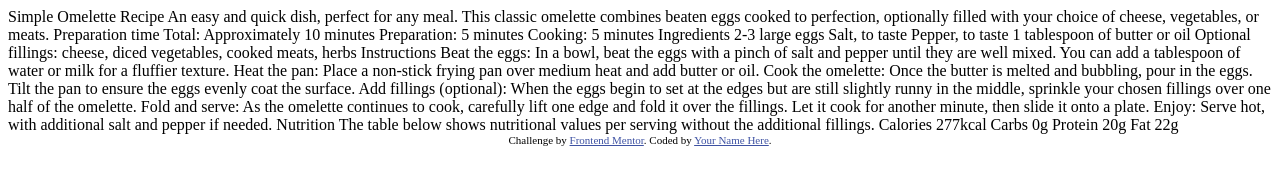
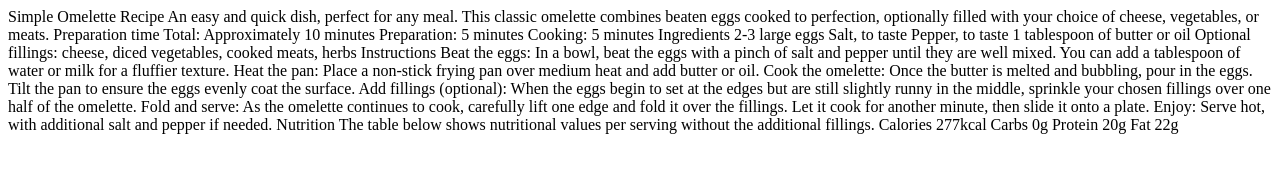
Before and after one commit to Shahbaaz92/fr-recipe-page-main, a plain HTML site: page index.html in a window 1280 px wide. Drawn offline with Linux system fonts and the light colour scheme.

Commit message:
Update index.html

```diff
--- a/index.html
+++ b/index.html
@@ -1,77 +1,30 @@
 <!DOCTYPE html>
 <html lang="en">
-<head>
-  <meta charset="UTF-8">
-  <meta name="viewport" content="width=device-width, initial-scale=1.0"> <!-- displays site properly based on user's device -->
-
-  <link rel="icon" type="image/png" sizes="32x32" href="./assets/images/favicon-32x32.png">
-
-  <title>Frontend Mentor | Recipe page</title>
-
-  <!-- Feel free to remove these styles or customise in your own stylesheet 👍 -->
-  <style>
-    .attribution { font-size: 11px; text-align: center; }
-    .attribution a { color: hsl(228, 45%, 44%); }
-  </style>
-</head>
-<body>
-
-  Simple Omelette Recipe
-
-  An easy and quick dish, perfect for any meal. This classic omelette combines beaten eggs cooked
-  to perfection, optionally filled with your choice of cheese, vegetables, or meats.
-
-  Preparation time
-
-  Total: Approximately 10 minutes
-  Preparation: 5 minutes
-  Cooking: 5 minutes
-
-  Ingredients
-
-  2-3 large eggs
-  Salt, to taste
-  Pepper, to taste
-  1 tablespoon of butter or oil
-  Optional fillings: cheese, diced vegetables, cooked meats, herbs
-
-  Instructions
-
-  Beat the eggs: In a bowl, beat the eggs with a pinch of salt and pepper until they are well mixed.
-  You can add a tablespoon of water or milk for a fluffier texture.
-
-  Heat the pan: Place a non-stick frying pan over medium heat and add butter or oil.
-
-  Cook the omelette: Once the butter is melted and bubbling, pour in the eggs. Tilt the pan to ensure
-  the eggs evenly coat the surface.
-
-  Add fillings (optional): When the eggs begin to set at the edges but are still slightly runny in the
-  middle, sprinkle your chosen fillings over one half of the omelette.
-
-  Fold and serve: As the omelette continues to cook, carefully lift one edge and fold it over the
-  fillings. Let it cook for another minute, then slide it onto a plate.
-
-  Enjoy: Serve hot, with additional salt and pepper if needed.
-
-  Nutrition
-
-  The table below shows nutritional values per serving without the additional fillings.
-
-  Calories
-  277kcal
-
-  Carbs
-  0g
-
-  Protein
-  20g
-
-  Fat
-  22g
-
-  <div class="attribution">
-    Challenge by <a href="https://www.frontendmentor.io?ref=challenge" target="_blank">Frontend Mentor</a>.
-    Coded by <a href="#">Your Name Here</a>.
-  </div>
-</body>
+  <head>
+    <meta charset="UTF-8" />
+    <meta name="viewport" content="width=device-width, initial-scale=1.0" />
+    <!-- displays site properly based on user's device -->
+    <title>New Recipe page</title>
+  </head>
+  <body>
+    Simple Omelette Recipe An easy and quick dish, perfect for any meal. This
+    classic omelette combines beaten eggs cooked to perfection, optionally
+    filled with your choice of cheese, vegetables, or meats. Preparation time
+    Total: Approximately 10 minutes Preparation: 5 minutes Cooking: 5 minutes
+    Ingredients 2-3 large eggs Salt, to taste Pepper, to taste 1 tablespoon of
+    butter or oil Optional fillings: cheese, diced vegetables, cooked meats,
+    herbs Instructions Beat the eggs: In a bowl, beat the eggs with a pinch of
+    salt and pepper until they are well mixed. You can add a tablespoon of water
+    or milk for a fluffier texture. Heat the pan: Place a non-stick frying pan
+    over medium heat and add butter or oil. Cook the omelette: Once the butter
+    is melted and bubbling, pour in the eggs. Tilt the pan to ensure the eggs
+    evenly coat the surface. Add fillings (optional): When the eggs begin to set
+    at the edges but are still slightly runny in the middle, sprinkle your
+    chosen fillings over one half of the omelette. Fold and serve: As the
+    omelette continues to cook, carefully lift one edge and fold it over the
+    fillings. Let it cook for another minute, then slide it onto a plate. Enjoy:
+    Serve hot, with additional salt and pepper if needed. Nutrition The table
+    below shows nutritional values per serving without the additional fillings.
+    Calories 277kcal Carbs 0g Protein 20g Fat 22g
+  </body>
 </html>
```
